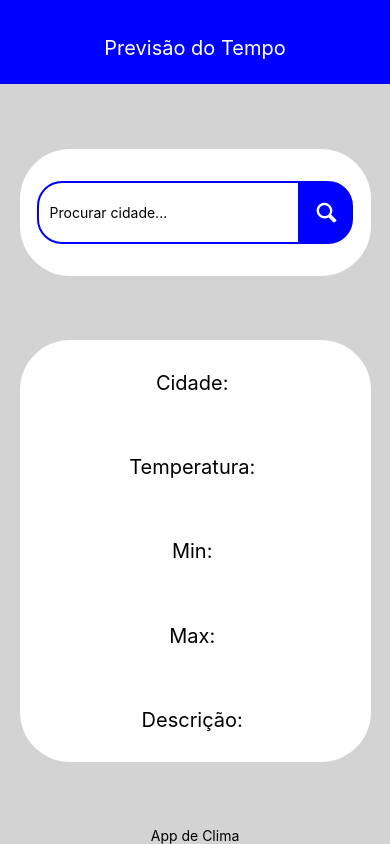
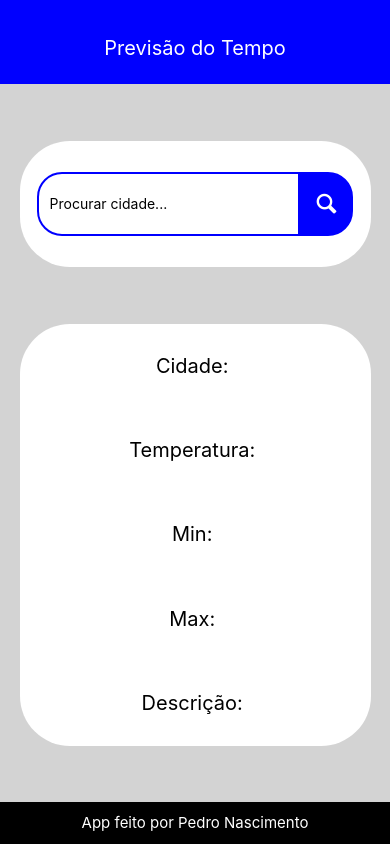
Before and after one commit to Pedrorcpla/AppClima-React, a React Native app: screen / in a window 390 px wide. Built offline with nearby package versions, Linux system fonts and the light colour scheme.

Commit message:
Feito o Footer e tentativa de API

```diff
--- a/App.js
+++ b/App.js
@@ -1,6 +1,7 @@
 import { StyleSheet, Text, View, Dimensions } from 'react-native';
 import Header from './components/Header';
 import Busca from './components/Busca';
+import Footer from './components/Footer';
 
 export default function App() {
   return (
@@ -10,9 +11,7 @@ export default function App() {
 
       <Busca />
 
-      <View style={styles.footer}>
-        <Text>App de Clima</Text>
-      </View>
+      <Footer />
     </View>
   );
 }
--- a/components/Footer.js
+++ b/components/Footer.js
@@ -0,0 +1,27 @@
+import React from 'react';
+import { StyleSheet, Text, View, Dimensions } from 'react-native';
+
+export default function(){
+    return (
+        <View style={styles.footer}>
+            <Text style={styles.textosterona}>App feito por Pedro Nascimento</Text>
+        </View>
+    );
+}
+
+const styles = StyleSheet.create({
+    footer: {
+        width: Dimensions.get('window').width,
+        height: '5%',
+
+        backgroundColor: 'black',
+
+        display: 'flex',
+        alignItems: 'center',
+        justifyContent: 'center',
+    },
+    textosterona: {
+        color: 'white',
+        fontSize: 15
+    }
+});
```
